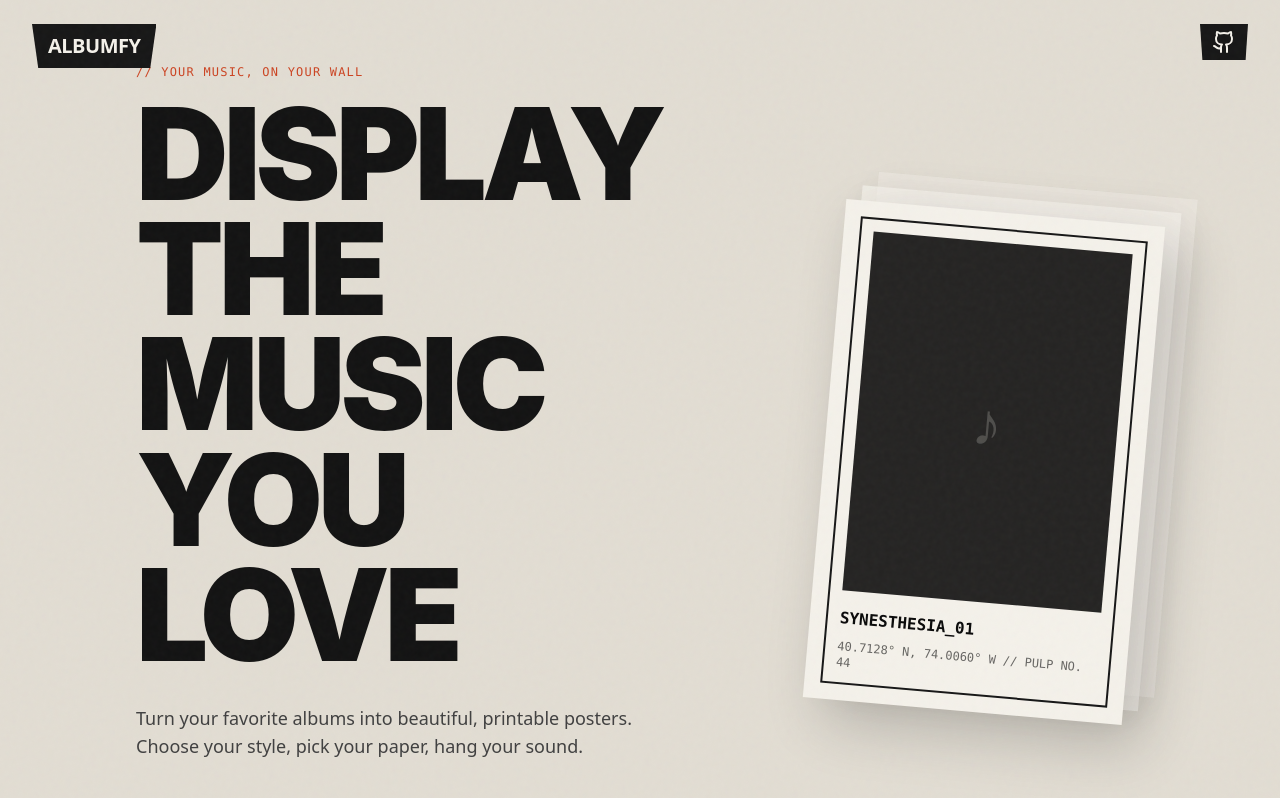
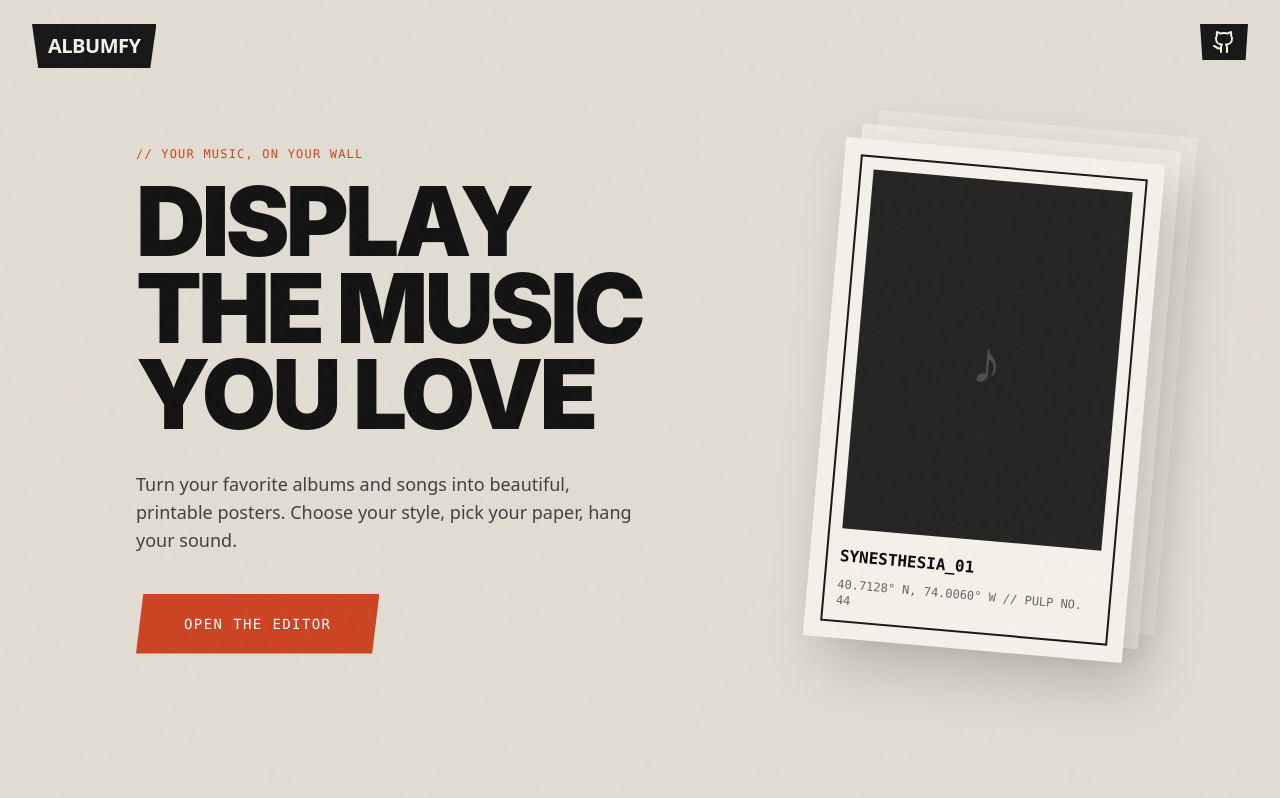
Before and after one commit to jakmaz/albumfy, a React (Vite) app: page / in a window 1280 px wide. Shown: the top 798 px of the page. Built offline with nearby package versions, Linux system fonts and the light colour scheme.

Commit message:
style: change couple of labels

```diff
--- a/src/components/landing/cta.tsx
+++ b/src/components/landing/cta.tsx
@@ -15,10 +15,10 @@ const CTA = () => {
 					className="inline-block px-16 py-6 text-white font-mono text-sm uppercase tracking-widest transition-all duration-300 hover:scale-105"
 					style={{
 						background: "#cc4422",
-            clipPath: "polygon(3% 0%, 100% 0%, 97% 100%, 0% 100%)"
+						clipPath: "polygon(3% 0%, 100% 0%, 97% 100%, 0% 100%)",
 					}}
 				>
-          Start The Generator
+					Open The Editor
 				</Link>
 			</div>
 		</section>
--- a/src/components/landing/hero.tsx
+++ b/src/components/landing/hero.tsx
@@ -16,7 +16,7 @@ const Hero = () => {
 						className="uppercase mb-8"
 						style={{
 							color: "rgb(19, 19, 19)",
-							fontSize: "clamp(4rem, 10vw, 10rem)",
+							fontSize: "clamp(4rem, 10vw, 6rem)",
 							fontWeight: 900,
 							letterSpacing: "-0.04em",
 							fontFamily: "Inter, sans-serif",
@@ -26,8 +26,8 @@ const Hero = () => {
 						Display the Music You Love
 					</h1>
 					<p className="text-lg font-medium text-neutral-700 mt-8">
-						Turn your favorite albums into beautiful, printable posters. Choose
-						your style, pick your paper, hang your sound.
+						Turn your favorite albums and songs into beautiful, printable
+						posters. Choose your style, pick your paper, hang your sound.
 					</p>
 					<Link
 						to="/create"
```
Lines whose indentation alone changed are shown as unchanged.
